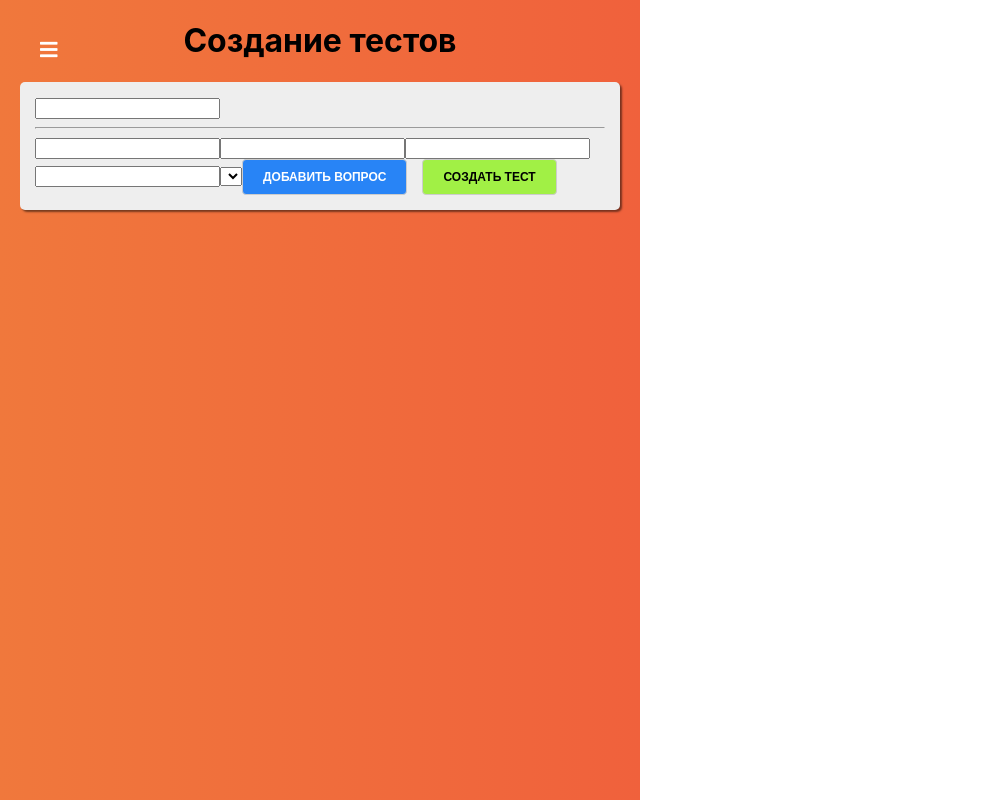
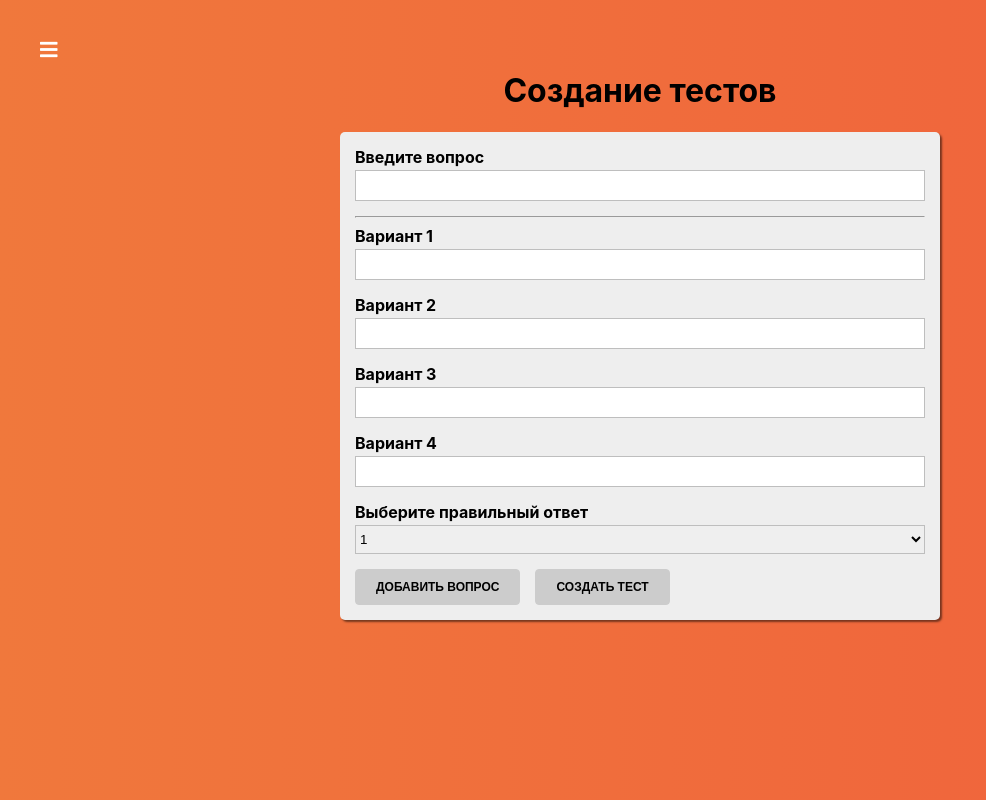
Before and after one commit to comrus87/Quiz-React-project-, a React app: page /quiz-creator in a window 1280 px wide. Shown: the whole page, without its empty margins (0-986 px from the left). Built offline with nearby package versions, Linux system fonts and the light colour scheme.

Commit message:
Добавлена форма вопросов

```diff
--- /dev/null
+++ b/src/components/UI/Select/Select.js
@@ -0,0 +1,33 @@
+import React from 'react';
+import classes from './Select.module.css';
+
+const Select = props => {
+
+	const htmlFor=`${props.label} - ${Math.random()}`;
+
+	return (
+		<div className={classes.Select}>
+			<label htmlFor={htmlFor}> {props.label} </label>
+			<select
+				id={htmlFor}
+				value={props.value}
+				onChange={props.onChange}
+			>
+				{ props.options.map((option, index) => {
+		          return (
+		            <option
+		              value={option.value}
+		              key={option.value + index}
+		            >
+		              {option.text}
+		            </option>
+		          )
+		        }) }
+
+			</select>
+
+		</div>
+	)
+}
+
+export default Select
--- /dev/null
+++ b/src/components/UI/Select/Select.module.css
@@ -0,0 +1,21 @@
+.Select {
+    margin-bottom: 15px;
+}
+
+.Select label {
+    margin: 0 0 3px 0;
+    padding: 0;
+    font-weight: bold;
+    display: block;
+}
+
+.Select select {
+    display: block;
+    box-sizing: border-box;
+    border: 1px solid #bebebe;
+    margin: 0 0 5px;
+    height: 29px;
+    width: 100%;
+    outline: none;
+    transition: all 300ms ease-in-out;
+}
--- a/src/containers/QuizCreator/QuizCreator.js
+++ b/src/containers/QuizCreator/QuizCreator.js
@@ -1,22 +1,129 @@
 import React, {Component} from 'react';
 import classes from './QuizCreator.module.css';
 import Button from '../../components/UI/Button/Button';
+import {createControl, validate, validateForm} from '../../form/formFramework';
+import Input from '../../components/UI/Input/Input';
+import Select from '../../components/UI/Select/Select'
+
+function createOptionControl(number) {
+  return createControl({
+    label: `Вариант ${number}`,
+    errorMessage: 'Значение не может быть пустым',
+    id: number
+  }, {required: true})
+}
+
+function createFormControls() {
+  return {
+    question: createControl({
+      label: 'Введите вопрос',
+      errorMessage: 'Вопрос не может быть пустым'
+    }, {required: true}),
+    option1: createOptionControl(1),
+    option2: createOptionControl(2),
+    option3: createOptionControl(3),
+    option4: createOptionControl(4)
+  }
+}
+
 
 class QuizCreator extends Component {
+
+  state = {
+    quiz: [],
+    isFormValid: false,
+    rightAnswerId: 1,
+    formControls: createFormControls()
+  }
 
   submitHandler = evt => {
   	evt.preventDefault();
   }
 
-  addQuestionHandler = () => {
+  addQuestionHandler = evt => {
+    evt.preventDefault();
+
+    const quiz = [...this.state.quiz];
+    const index = quiz.length + 1
+
+    const {question, option1, option2, option3, option4} = this.state.formControls
+
+    const questionItem = {
+      question: question.value,
+      id: index,
+      rightAnswerId: this.state.rightAnswerId,
+      answers: [
+        {text: option1.value, id: option1.id},
+        {text: option2.value, id: option2.id},
+        {text: option3.value, id: option3.id},
+        {text: option4.value, id: option4.id}
+      ]
+    }
+
+    quiz.push(questionItem)
+
+    this.setState({
+      quiz,
+      isFormValid: false,
+      rightAnswerId: 1,
+      formControls: createFormControls()
+    })
 
   }
 
-  createQuizHandler = () => {
+  createQuizHandler = evt => {
+    evt.preventDefault()
 
+    console.log(this.state.quiz)
+    // TODO: Server
   }
 
+  changeHandler = (value, controlName) => {
+    const formControls = { ...this.state.formControls }
+    const control = { ...formControls[controlName] }
+
+    control.touched = true
+    control.value = value
+    control.valid = validate(control.value, control.validation)
+
+    formControls[controlName] = control
+
+    this.setState({
+      formControls,
+      isFormValid: validateForm(formControls)
+    })
+  }
+
+  renderControls() {
+    return Object.keys(this.state.formControls).map((controlName, index) => {
+      const control = this.state.formControls[controlName]
+
+      return (
+        <React.Fragment key={controlName + index}>
+          <Input
+            label={control.label}
+            value={control.value}
+            valid={control.valid}
+            shouldValidate={!!control.validation}
+            touched={control.touched}
+            errorMessage={control.errorMessage}
+            onChange={event => this.changeHandler(event.target.value, controlName)}
+          />
+          { index === 0 ? <hr /> : null }
+        </React.Fragment>
+      )
+    })
+  }
+
+  selectChangeHandler = event => {
+    this.setState({
+      rightAnswerId: +event.target.value
+    })
+  }
+
+
   render () {
+
     return (
       <div className={classes.QuizCreator}>
       	<div>
@@ -24,24 +131,32 @@
 
       		<form onSubmit={this.submitHandler}>
 
-      		<input type="text" />
-      		<hr/>
-      		<input type="text" />
-      		<input type="text" />
-      		<input type="text" />
-      		<input type="text" />
+          { this.renderControls() }
 
-      		<select></select>
+      		{ <Select
+              label="Выберите правильный ответ"
+              value={this.state.rightAnswerId}
+              onChange={this.selectChangeHandler}
+              options={[
+                {text: 1, value: 1},
+                {text: 2, value: 2},
+                {text: 3, value: 3},
+                {text: 4, value: 4}
+              ]}
+              />
+          }
 
       		<Button
       			type="primary"
       			onClick={this.addQuestionHandler}
+            disabled={!this.state.isFormValid}
       		> Добавить вопрос
       		</Button>
 
       		<Button
       			type="success"
       			onClick={this.createQuizHandler}
+            disabled={this.state.quiz.length === 0}
       		> Создать тест
       		</Button>
 
--- a/src/containers/QuizCreator/QuizCreator.module.css
+++ b/src/containers/QuizCreator/QuizCreator.module.css
@@ -7,7 +7,7 @@
 	background: linear-gradient(270deg, #f0613c 0%, #f0783c 100%);
 }
 
-.QuizCreator {
+.QuizCreator > div {
 	width: 100%;
 	max-width: 600px;
 	padding: 0 20px;
--- /dev/null
+++ b/src/form/formFramework.js
@@ -0,0 +1,35 @@
+export function createControl(config, validation) {
+  return {
+    ...config,
+    validation,
+    valid: !validation,
+    touched: false,
+    value: ''
+  }
+}
+
+export function validate(value, validation = null) {
+  if (!validation) {
+    return true
+  }
+
+  let isValid = true
+
+  if (validation.required) {
+    isValid = value.trim() !== '' && isValid
+  }
+
+  return isValid
+}
+
+export function validateForm(formControls) {
+  let isFormValid = true
+
+  for (let control in formControls) {
+    if (formControls.hasOwnProperty(control)) {
+      isFormValid = formControls[control].valid && isFormValid
+    }
+  }
+
+  return isFormValid
+}
```
